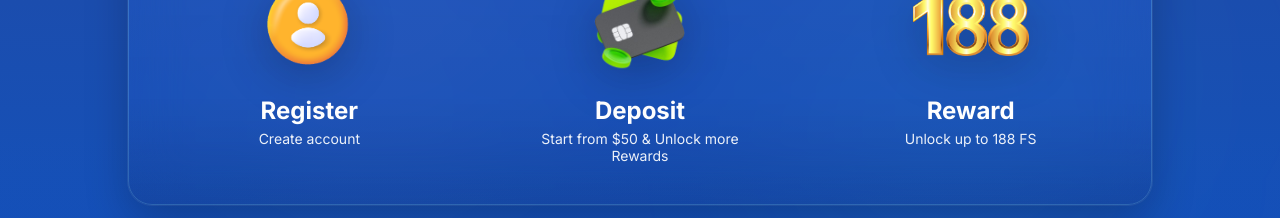
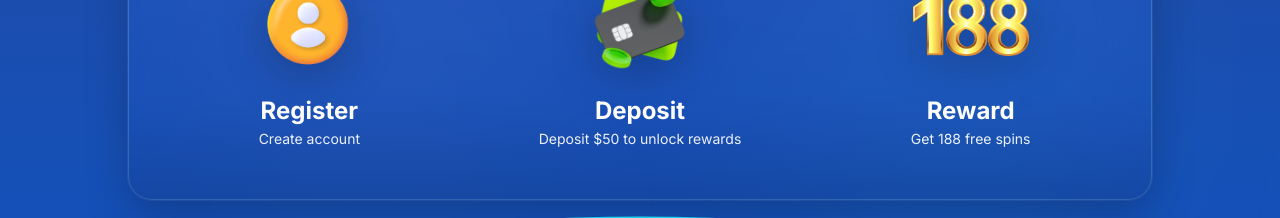
Before and after one commit to jeffthecool9/i88-Airpod-On-going-, a React (Vite) app: page / in a window 1280 px wide. Shown: the part 1400-1618 px from the top of the page. Built offline with nearby package versions, Linux system fonts and the light colour scheme.

Commit message:
Update App.tsx

```diff
--- a/src/App.tsx
+++ b/src/App.tsx
@@ -10,7 +10,6 @@ import playImg from "./assets/play.png";
 import colaImg from "./assets/cola2.png";
 import rewardEventImg from "./assets/reward-event.png";
 import heroTextBoxImg from "./assets/hero-textbox.png";
-import HeroRewardTracker from "./HeroRewardTracker";
 import cola1Img from "./assets/cola1.png";
 import heroTopTextImg from "./assets/text-2.png";
 import heroFinalTextImg from "./assets/text.png";
@@ -848,7 +847,6 @@ const FloatingGirl = ({ liteMode = false }: { liteMode?: boolean }) => {
         className="pointer-events-auto relative cursor-pointer transition-transform duration-300 hover:scale-[1.02]"
         onClick={handleInteract}
       >
-        {/* Static, gentle, constant blue glow — NO pulsing, NO jumping */}
         <img
           src={colaImg}
           alt=""
@@ -1032,14 +1030,15 @@ useEffect(() => {
   };
 }, [liteMode]);
 
+  // UPDATE: Kept text precise and short to avoid layout breaking or looking messy
   const stepData = [
     { title: "Register", desc: "Create account", image: registerImg },
     {
       title: "Deposit",
-      desc: "Start from $50 & Unlock more Rewards",
+      desc: "Deposit $50 to unlock rewards",
       image: depositImg,
     },
-    { title: "Reward", desc: "Unlock up to 188 FS", image: playImg },
+    { title: "Reward", desc: "Get 188 free spins", image: playImg },
   ];
 
   const trackerItems = [
@@ -1618,7 +1617,8 @@ const trackerFillWidth =
                         {item.title}
                       </h3>
 
-                      <p className="mt-1 max-w-[150px] text-[10px] font-medium leading-tight text-white/92 sm:max-w-[190px] sm:text-[12px] md:max-w-[220px] md:text-[14px]">
+                      {/* UPDATE: Added min-h-[30px] so the descriptions stay aligned even if wrapped, and kept the max-width safe */}
+                      <p className="mt-1 min-h-[30px] max-w-[150px] text-[10px] font-medium leading-tight text-white/92 sm:max-w-[190px] sm:text-[12px] md:max-w-[220px] md:text-[14px]">
                         {item.desc}
                       </p>
                     </motion.div>
```
